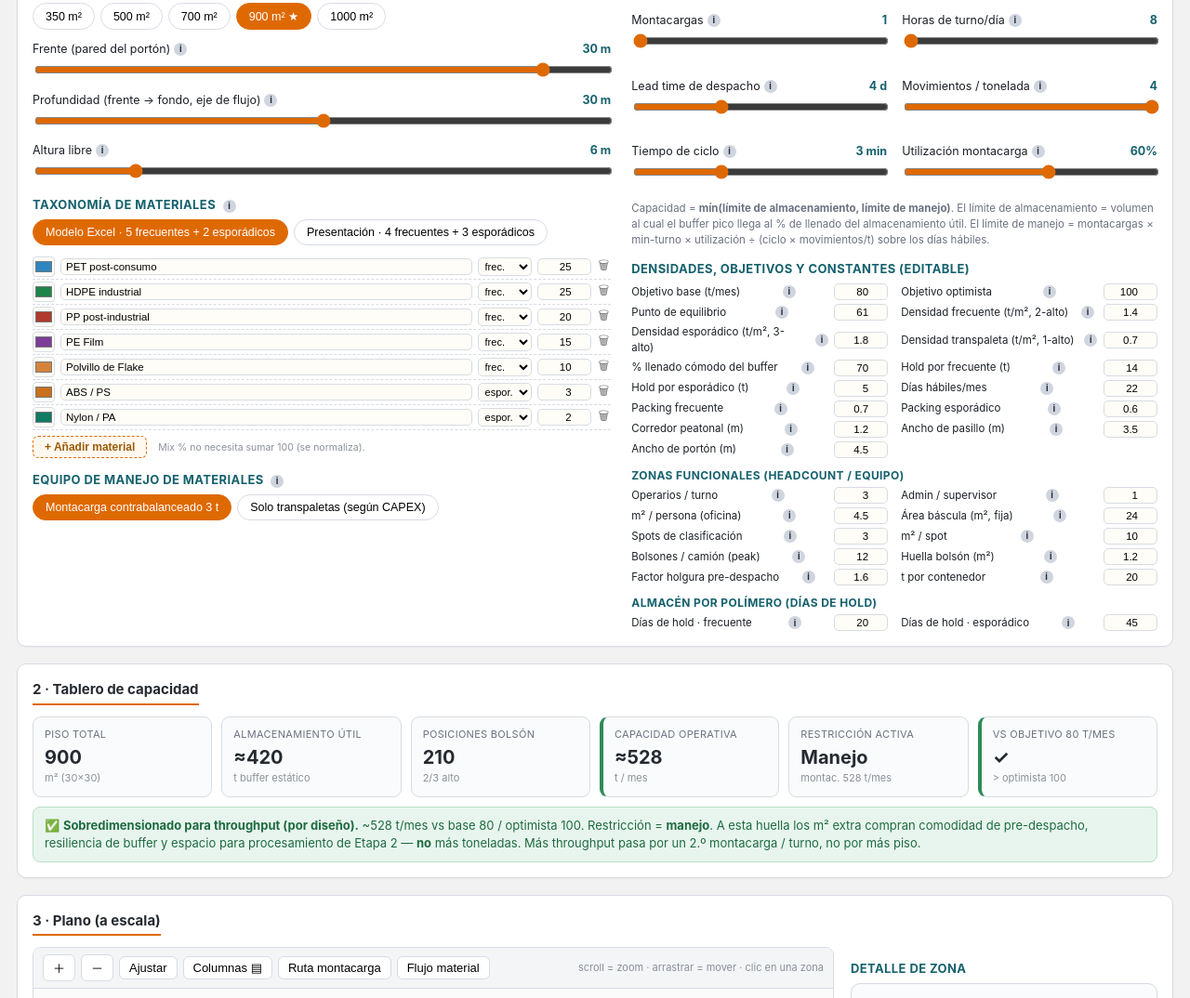
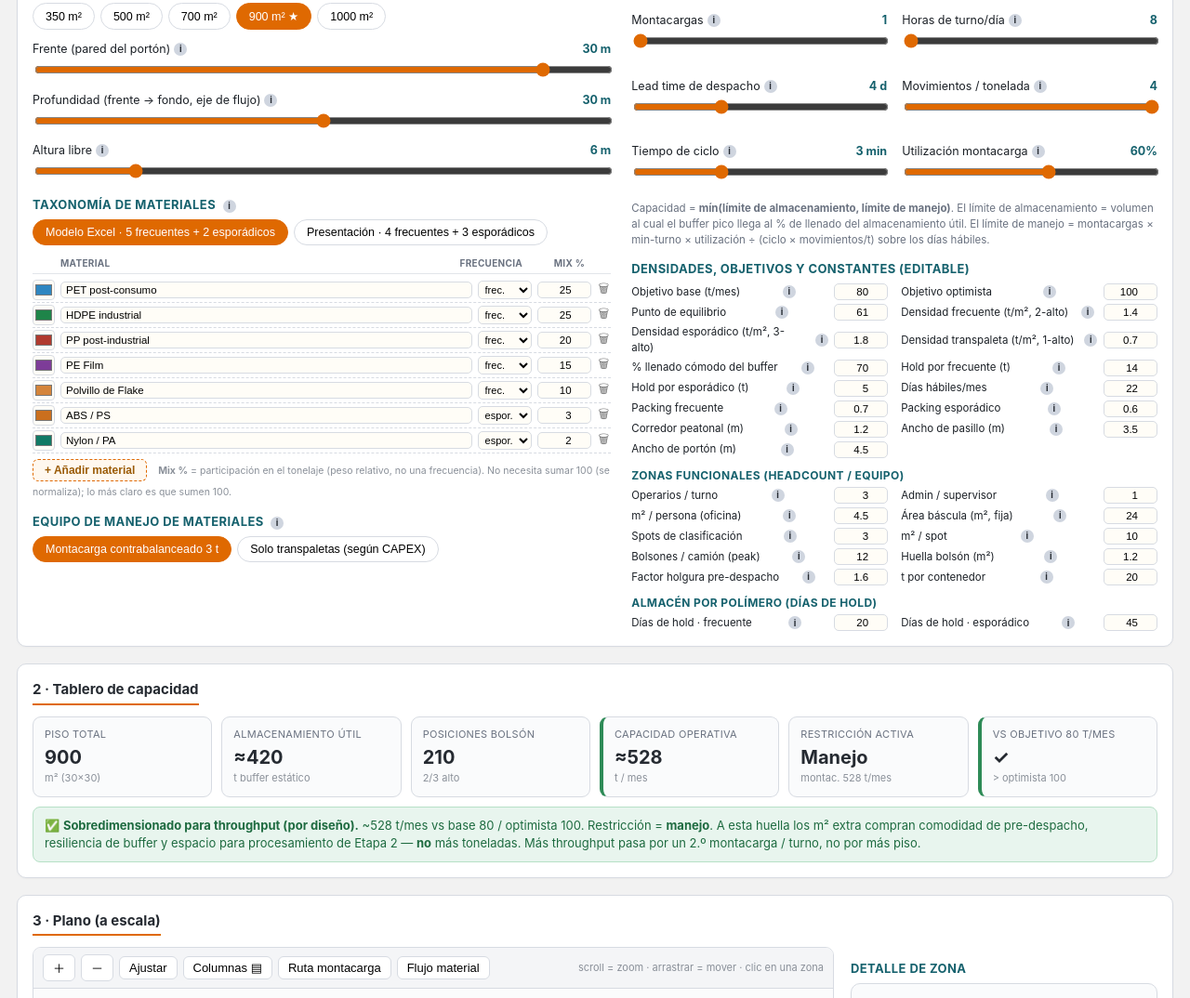
Before and after one commit to raul952/PlastHub, a plain HTML site: page plashub-distribucion.html in a window 1280 px wide. Shown: the part 897-1971 px from the top of the page at 93% size. Drawn offline with Linux system fonts and the light colour scheme.

Commit message:
Aclarar columnas del editor de materiales (Mix % vs frecuencia)
Encabezado MATERIAL/FRECUENCIA/MIX %, tooltips en los inputs y nota
reescrita: el Mix % es participacion en el tonelaje, no una frecuencia.

Co-Authored-By: Claude Opus 4.8 <noreply@anthropic.com>

```diff
--- a/plashub-distribucion.html
+++ b/plashub-distribucion.html
@@ -720,19 +720,28 @@ function syncSliders(){wf.value=state.wf;dp.value=state.d;ht.value=state.h;fk.va
 /* ---------- EDITORES (materiales + parámetros, totalmente editables) ---------- */
 const numEd=(val,attrs,step)=>`<input class="ed" type="number" step="${step||'1'}" value="${val}" ${attrs}>`;
 const txtEd=(val,attrs)=>`<input class="ed edtxt" type="text" value="${String(val).replace(/"/g,'&quot;')}" ${attrs}>`;
-const freqEd=(val,attrs)=>`<select class="ed" ${attrs}><option value="true" ${val?'selected':''}>frec.</option><option value="false" ${val?'':'selected'}>espor.</option></select>`;
+const freqEd=(val,attrs)=>`<select class="ed" title="Clasificación (no es un período): Frecuente = corriente regular y de volumen; Esporádico = llega poco y en baja cantidad. Cambia la densidad de apilado." ${attrs}><option value="true" ${val?'selected':''}>frec.</option><option value="false" ${val?'':'selected'}>espor.</option></select>`;
 function buildMatEditor(){
   const mats=TAXONOMIES[state.tax].mats;
-  document.getElementById('matEditor').innerHTML=mats.map((m,i)=>
-    `<div class="mrow">
+  const total=mats.reduce((s,m)=>s+(+m.mix||0),0)||1;
+  const header=`<div class="mrow" style="font-size:10px;font-weight:700;color:#6a7280;text-transform:uppercase;letter-spacing:.3px;border-bottom:1px solid #e2e5ea;padding-bottom:3px;margin-bottom:4px">
+      <span style="width:24px;flex:0 0 auto"></span>
+      <span style="flex:1;text-align:left">Material</span>
+      <span style="width:74px;text-align:center">Frecuencia</span>
+      <span style="width:58px;text-align:right">Mix %</span>
+      <span style="width:22px;flex:0 0 auto"></span>
+    </div>`;
+  document.getElementById('matEditor').innerHTML=header+mats.map((m,i)=>{
+    const pct=Math.round((+m.mix||0)/total*100);
+    return `<div class="mrow">
       <input class="ed" type="color" value="${m.col}" data-mi="${i}" data-mf="col" title="Color" style="width:24px;height:22px;padding:0;border-radius:4px">
       ${txtEd(m.name,`data-mi="${i}" data-mf="name" style="flex:1;text-align:left"`)}
       ${freqEd(m.freq,`data-mi="${i}" data-mf="freq"`)}
-      ${numEd(m.mix,`data-mi="${i}" data-mf="mix"`)}
+      ${numEd(m.mix,`data-mi="${i}" data-mf="mix" title="Mix: participación de este material en el tonelaje de ingreso (peso relativo, NO una frecuencia de tiempo). Hoy ≈ ${pct}% del total."`)}
       <button class="del" title="Eliminar" onclick="delMatL(${i})">🗑</button>
-    </div>`).join('')
+    </div>`;}).join('')
     +`<div style="margin-top:6px"><button class="addbtn" onclick="addMatL()">+ Añadir material</button>
-      <span style="font-size:10.5px;color:#8a9099;margin-left:8px">Mix % no necesita sumar 100 (se normaliza).</span></div>`;
+      <span style="font-size:10.5px;color:#8a9099;margin-left:8px"><b>Mix %</b> = participación en el tonelaje (peso relativo, no una frecuencia). No necesita sumar 100 (se normaliza); lo más claro es que sumen 100.</span></div>`;
   document.querySelectorAll('#matEditor .ed').forEach(el=>el.addEventListener(el.tagName==='SELECT'?'change':'input',e=>{
     const t=e.target, m=TAXONOMIES[state.tax].mats[+t.dataset.mi], f=t.dataset.mf;
     if(f==='mix'){const v=parseFloat(t.value);m.mix=isNaN(v)?0:v;}
```
